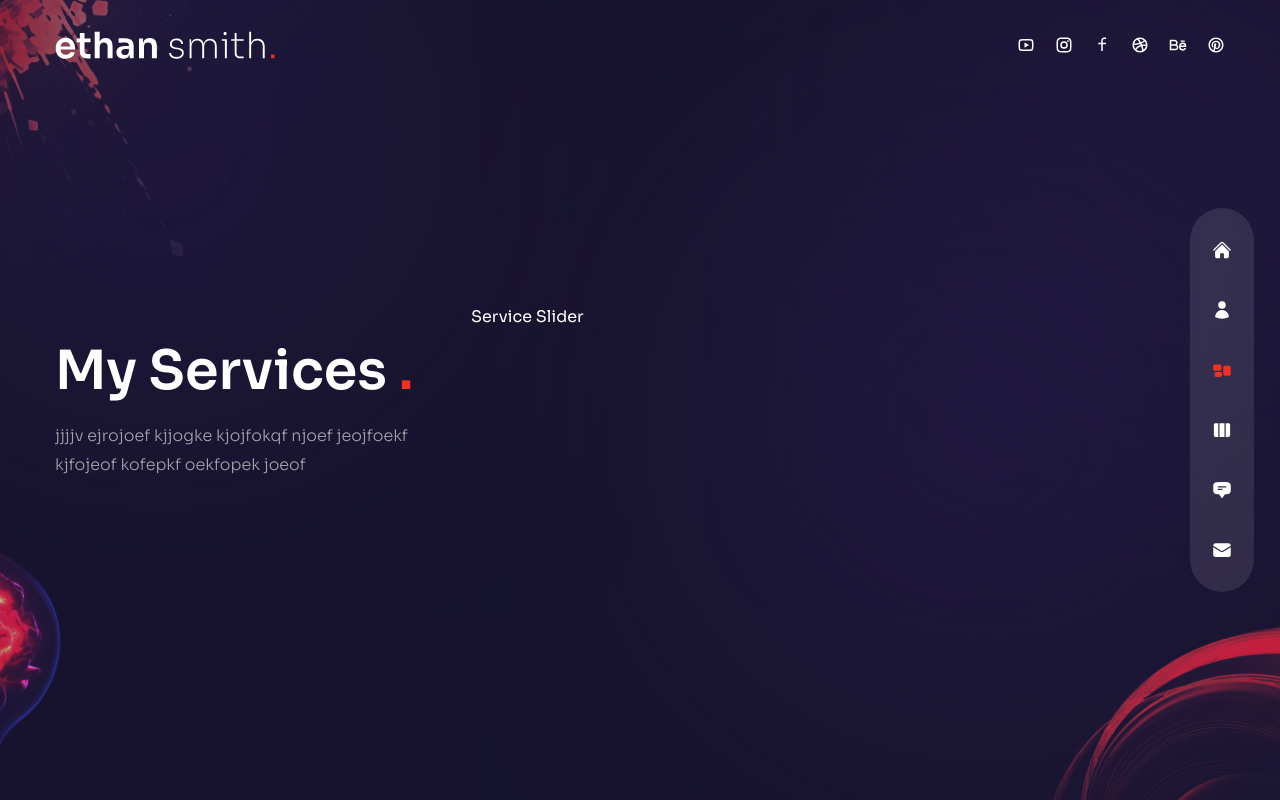
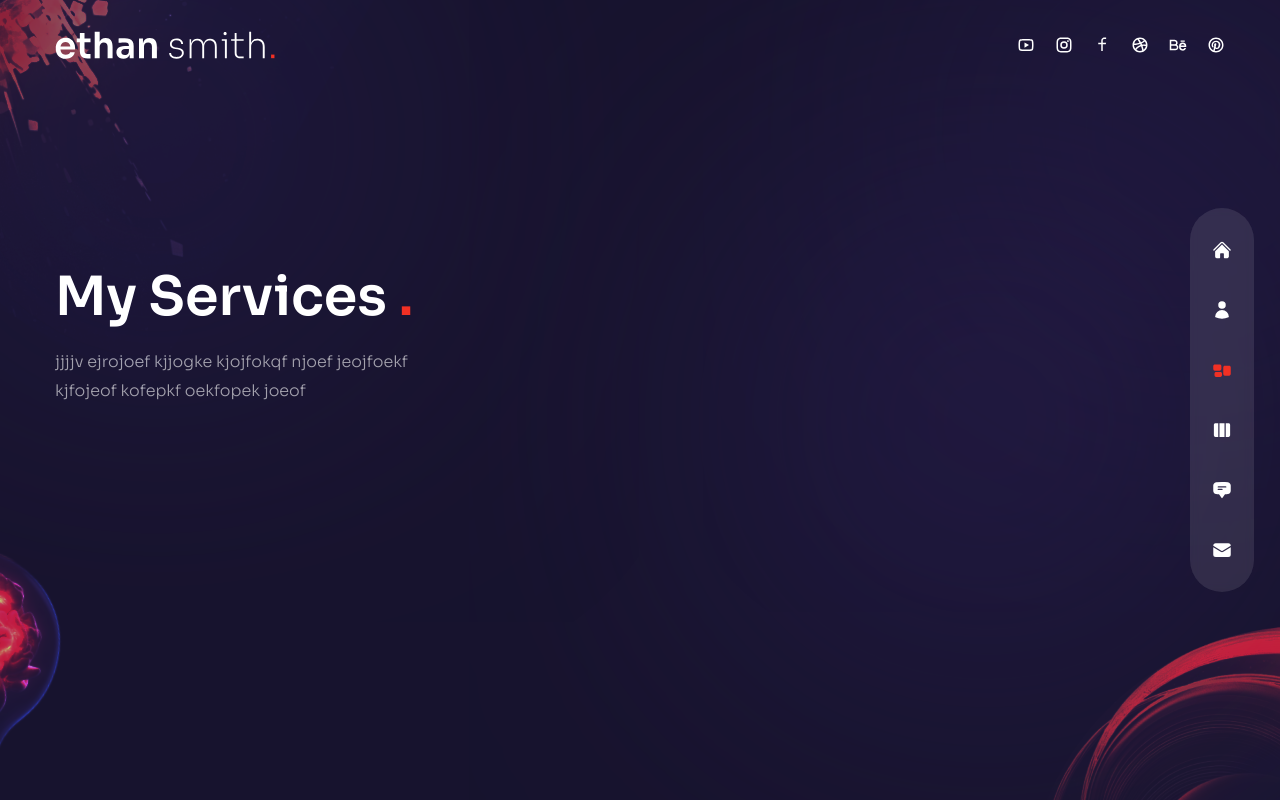
Before and after one commit to rahulav35/Portfolio, a Next.js app: page /services in a window 1280 px wide. Built offline with nearby package versions, Linux system fonts and the light colour scheme.

Commit message:
errorfixed

```diff
--- a/components/ServiceSlider.js
+++ b/components/ServiceSlider.js
@@ -58,7 +58,24 @@ const serviceData = [
 ];
 
 const ServiceSlider = () => {
-  return <div>Service Slider</div>;
+  return (<Swiper breakpoints={{
+    320: {
+    slidesPerView: 1,
+    spaceBetween: 15
+  },
+
+  640:{slidesPerView: 3,
+  spaceBetween: 15,
+},
+  }}
+  freeMode={true}
+  pagination={{clickable: true,}}
+  modules={{FreeMode, Pagination}}
+  className="h-[240px] sm:h-[340px]"
+
+  >
+
+  </Swiper>);
 };
 
 export default ServiceSlider;
```
